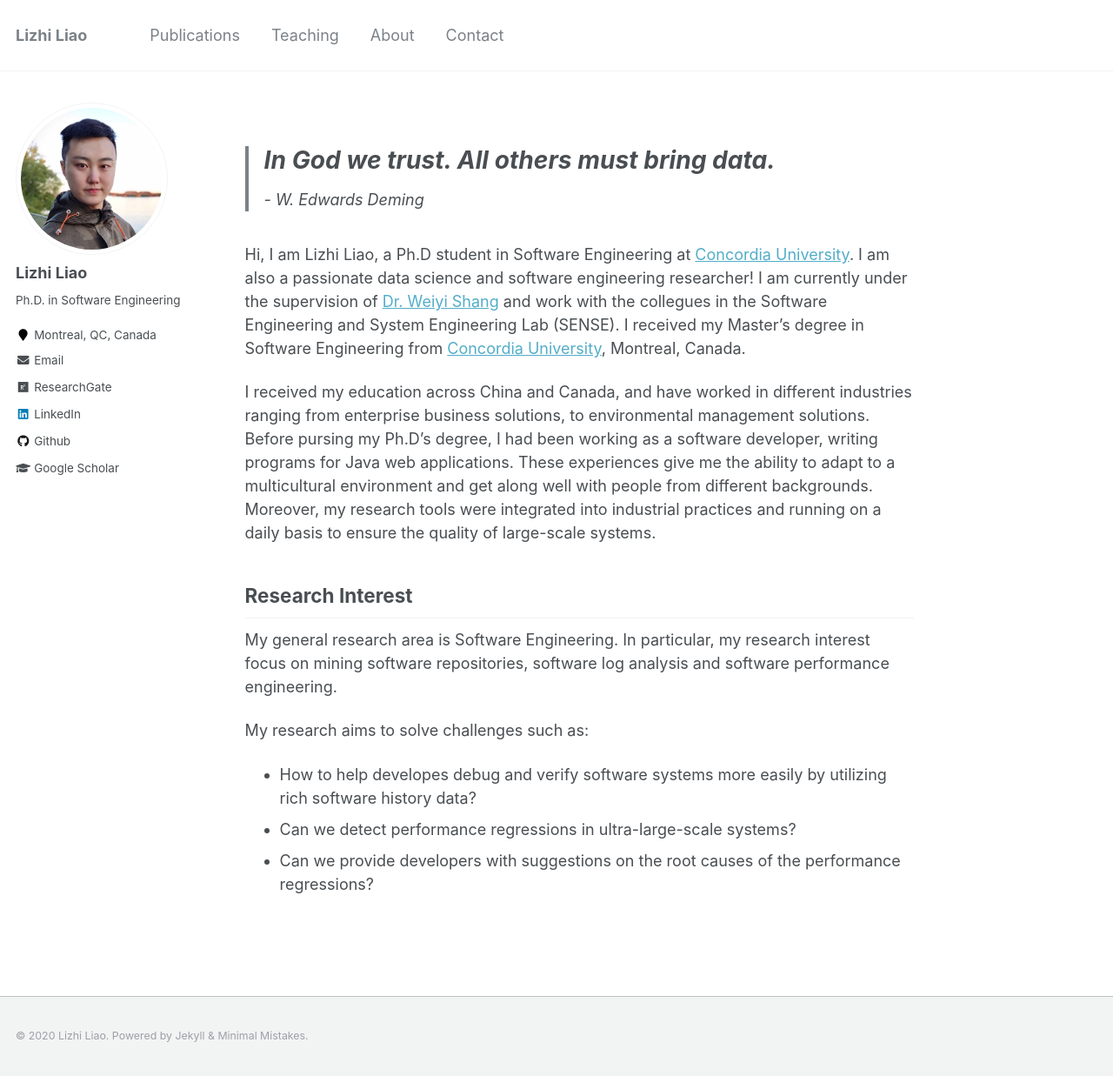
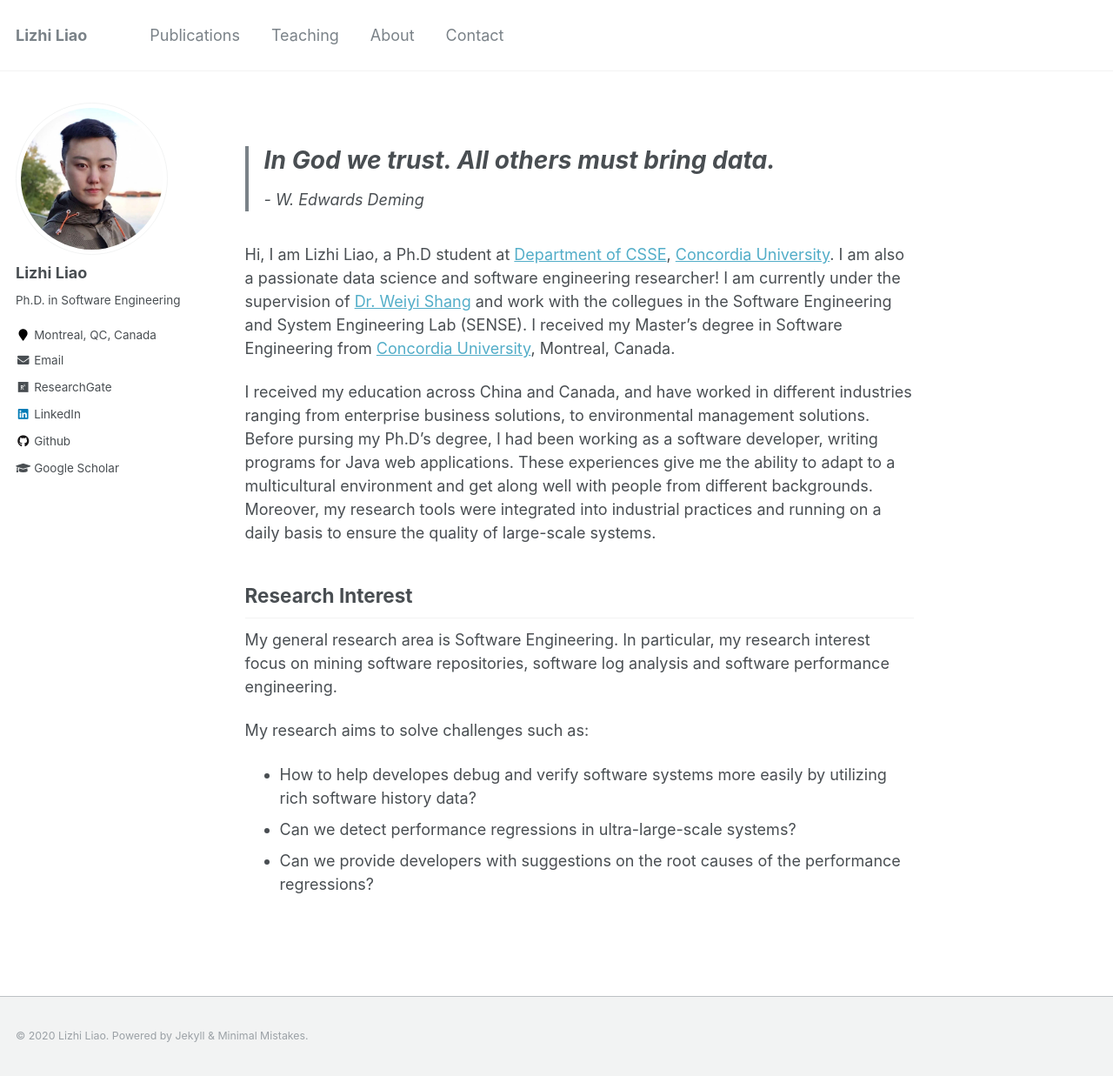
Before and after one commit to Lizhi-Liao/lizhi-liao.github.io, a Jekyll site: the page built from _pages/Intro.md, in a window 1280 px wide and 1237 px high. Shown: the whole window at 87% size. Built offline with Jekyll 4.4.1, drawn with Linux system fonts in a browser that asks for light colours.

```diff
--- a/_pages/Intro.md
+++ b/_pages/Intro.md
@@ -9,7 +9,7 @@ author_profile: true
 >
 > \- W. Edwards Deming
 
-Hi, I am Lizhi  Liao, a Ph.D student in Software Engineering at [Concordia University](https://www.concordia.ca/). I am also a  passionate data science and software engineering researcher! I am currently under the supervision of [Dr. Weiyi Shang](https://users.encs.concordia.ca/~shang/) and work with the collegues in the Software Engineering and System Engineering Lab (SENSE). I received my Master's degree in Software Engineering from [Concordia University](https://www.concordia.ca/), Montreal, Canada.
+Hi, I am Lizhi  Liao, a Ph.D student at [Department of CSSE](https://www.concordia.ca/ginacody/computer-science-software-eng.html), [Concordia University](https://www.concordia.ca/). I am also a  passionate data science and software engineering researcher! I am currently under the supervision of [Dr. Weiyi Shang](https://users.encs.concordia.ca/~shang/) and work with the collegues in the Software Engineering and System Engineering Lab (SENSE). I received my Master's degree in Software Engineering from [Concordia University](https://www.concordia.ca/), Montreal, Canada.
 
 I received my education across China and Canada, and have worked in different industries ranging from enterprise business solutions, to environmental management solutions. Before pursing my Ph.D's degree, I had been working as a software developer, writing programs for Java web applications. These experiences give me the ability to adapt to a multicultural environment and get along well with people from different backgrounds. Moreover, my research tools were integrated into industrial practices and running on a daily basis to ensure the quality of large-scale systems.
 
```
Also changed, not shown: _pages/about.md (+1 -1 lines).
